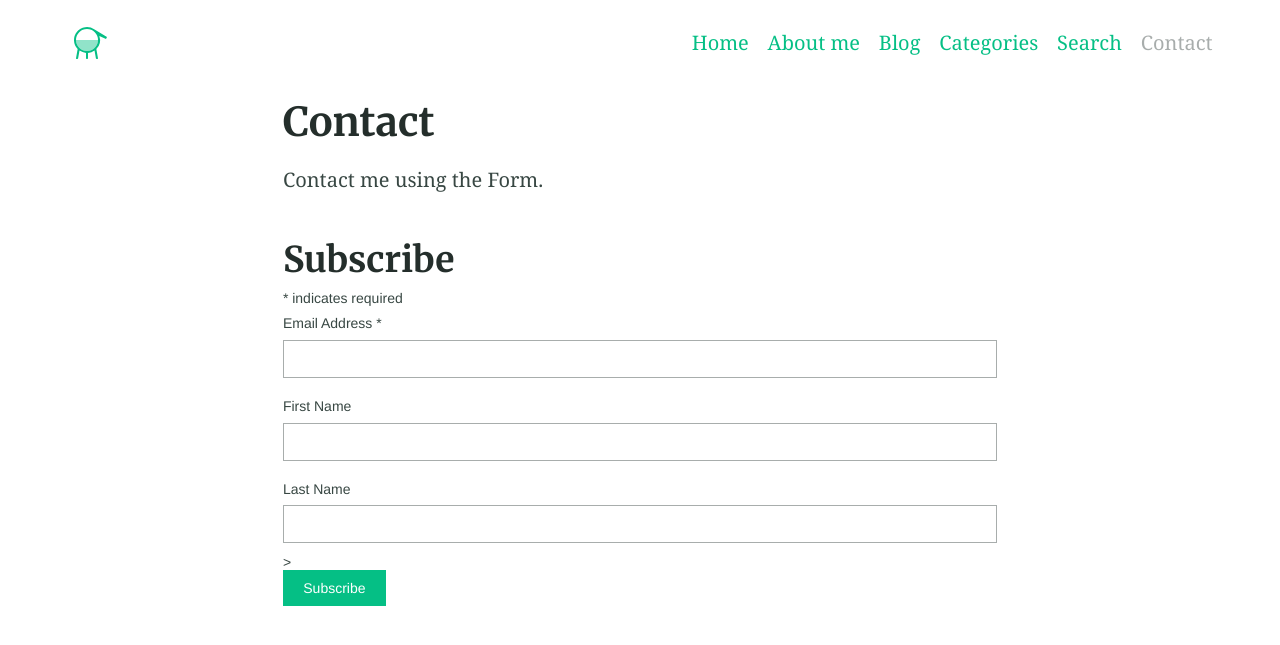
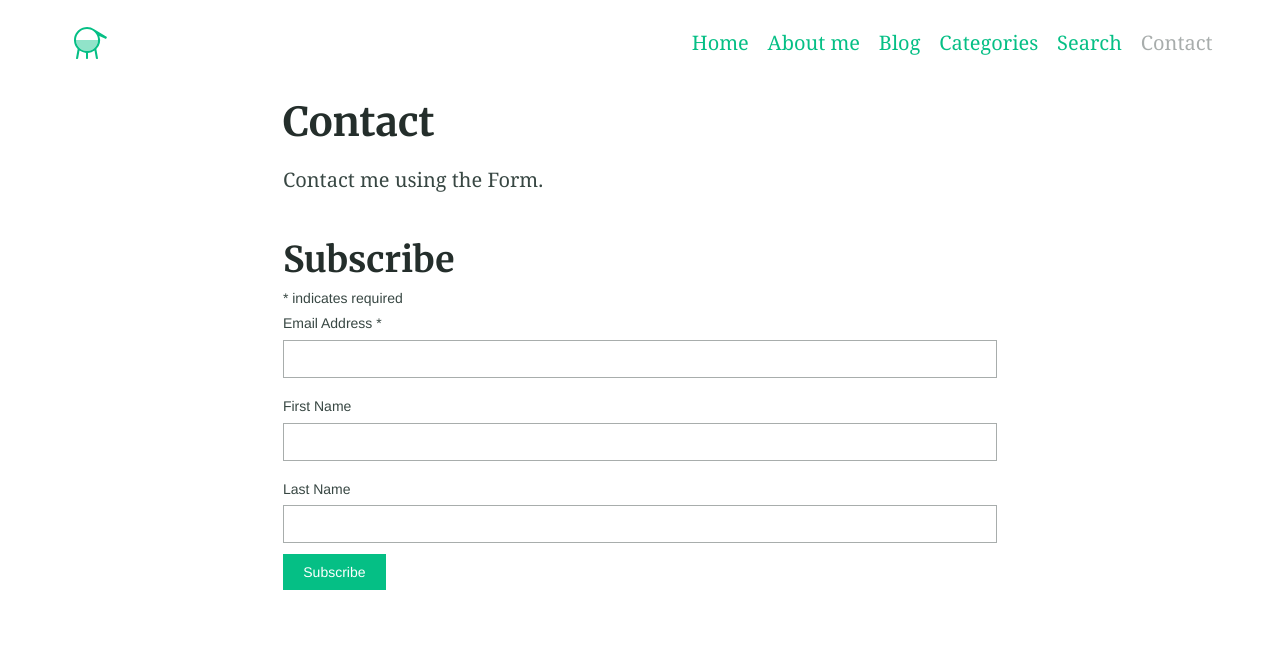
Before and after one commit to Nitish313/watchnationpro, a Jekyll site: the page built from contact.md, in a window 1280 px wide. Shown: the top 645 px of the page. Built offline with Jekyll 4.4.1, drawn with Linux system fonts in a browser that asks for light colours; comment, search, counter and statistics services are not loaded.

Commit message:
Update contact.md

```diff
--- a/contact.md
+++ b/contact.md
@@ -30,7 +30,7 @@ Contact me using the Form.
 	<label for="mce-LNAME">Last Name </label>
 	<input type="text" value="" name="LNAME" class="" id="mce-LNAME">
 </div>
-	    >	<div id="mce-responses" class="clear">
+	    <div id="mce-responses" class="clear">
 		<div class="response" id="mce-error-response" style="display:none"></div>
 		<div class="response" id="mce-success-response" style="display:none"></div>
 	</div>    <!-- real people should not fill this in and expect good things - do not remove this or risk form bot signups-->
```
